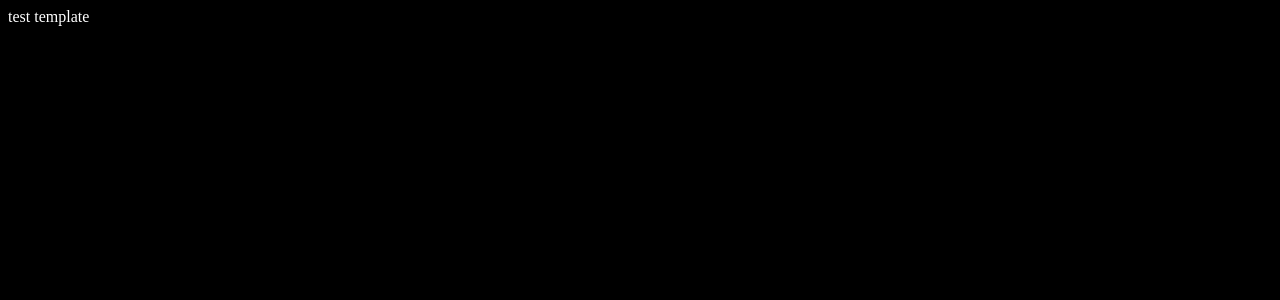
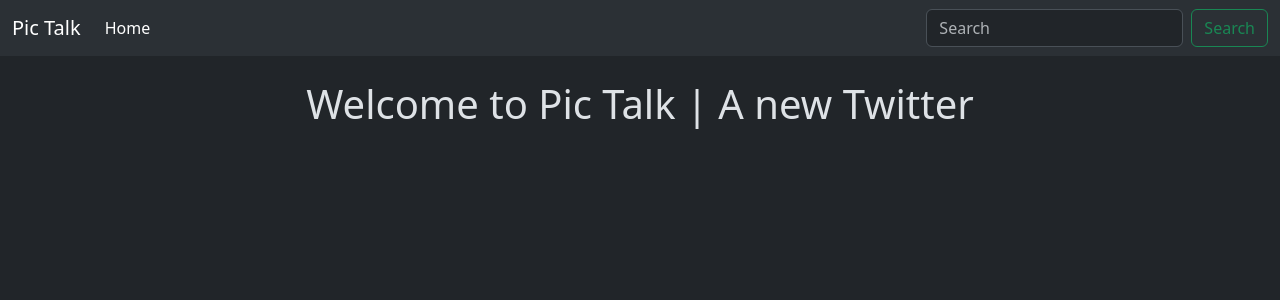
Before and after one commit to SAHIL-Sharma21/Pic-Talk, a Django app: page /tweet/ in a window 1280 px wide. Before the commit the part shown is almost empty. Shown: the top 300 px of the page. Run offline with Django 5.2, Linux system fonts and the light colour scheme.

Commit message:
added bootstrap and setup layout file and added navbar

```diff
--- /dev/null
+++ b/templates/layout.html
@@ -0,0 +1,41 @@
+{% load static %}
+<!DOCTYPE html>
+<html lang="en" data-bs-theme="dark">
+<head>
+    <meta charset="UTF-8">
+    <meta name="viewport" content="width=device-width, initial-scale=1.0">
+    <link href="https://cdn.jsdelivr.net/npm/bootstrap@5.3.3/dist/css/bootstrap.min.css" rel="stylesheet" integrity="sha384-QWTKZyjpPEjISv5WaRU9OFeRpok6YctnYmDr5pNlyT2bRjXh0JMhjY6hW+ALEwIH" crossorigin="anonymous">
+    <title>
+        {% block title %}
+        Pic Talk
+        {% endblock %}
+    </title>
+</head>
+<body>
+
+    <nav class="navbar bg-dark navbar-expand-lg bg-body-tertiary">
+        <div class="container-fluid">
+          <a class="navbar-brand" href="#">Pic Talk</a>
+          <button class="navbar-toggler" type="button" data-bs-toggle="collapse" data-bs-target="#navbarSupportedContent" aria-controls="navbarSupportedContent" aria-expanded="false" aria-label="Toggle navigation">
+            <span class="navbar-toggler-icon"></span>
+          </button>
+          <div class="collapse navbar-collapse" id="navbarSupportedContent">
+            <ul class="navbar-nav me-auto mb-2 mb-lg-0">
+              <li class="nav-item">
+                <a class="nav-link active" aria-current="page" href="#">Home</a>
+              </li>
+            </ul>
+            <form class="d-flex" role="search">
+              <input class="form-control me-2" type="search" placeholder="Search" aria-label="Search">
+              <button class="btn btn-outline-success" type="submit">Search</button>
+            </form>
+          </div>
+        </div>
+      </nav>
+
+    <div class="container">
+        {% block content %}
+        {% endblock %}
+    </div>
+</body>
+</html>
--- a/tweet/templates/index.html
+++ b/tweet/templates/index.html
@@ -1,17 +1,9 @@
-<!DOCTYPE html>
-<html lang="en">
-<head>
-    <meta charset="UTF-8">
-    <meta name="viewport" content="width=device-width, initial-scale=1.0">
-    <title>Document</title>
-    <style>
-        body{
-            background-color: #000;
-            color: #fff;
-        }
-    </style>
-</head>
-<body>
-    test template
-</body>
-</html>
+{% extends "layout.html" %}
+
+{% block title %}
+Pic Talk | Tweets
+{% endblock %}
+
+{% block content %}
+<h1 class="text-center  mt-4">Welcome to Pic Talk | A new Twitter</h1>
+{% endblock %}
```
